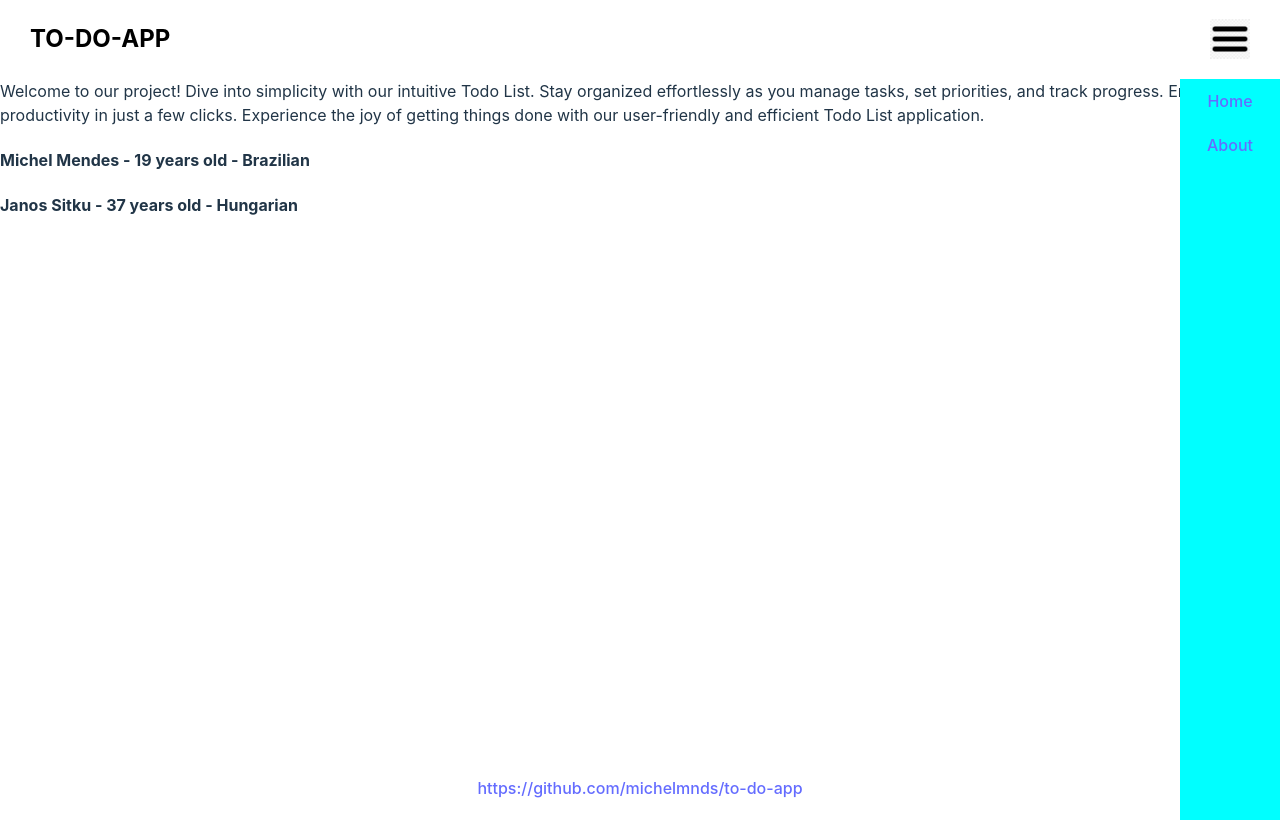
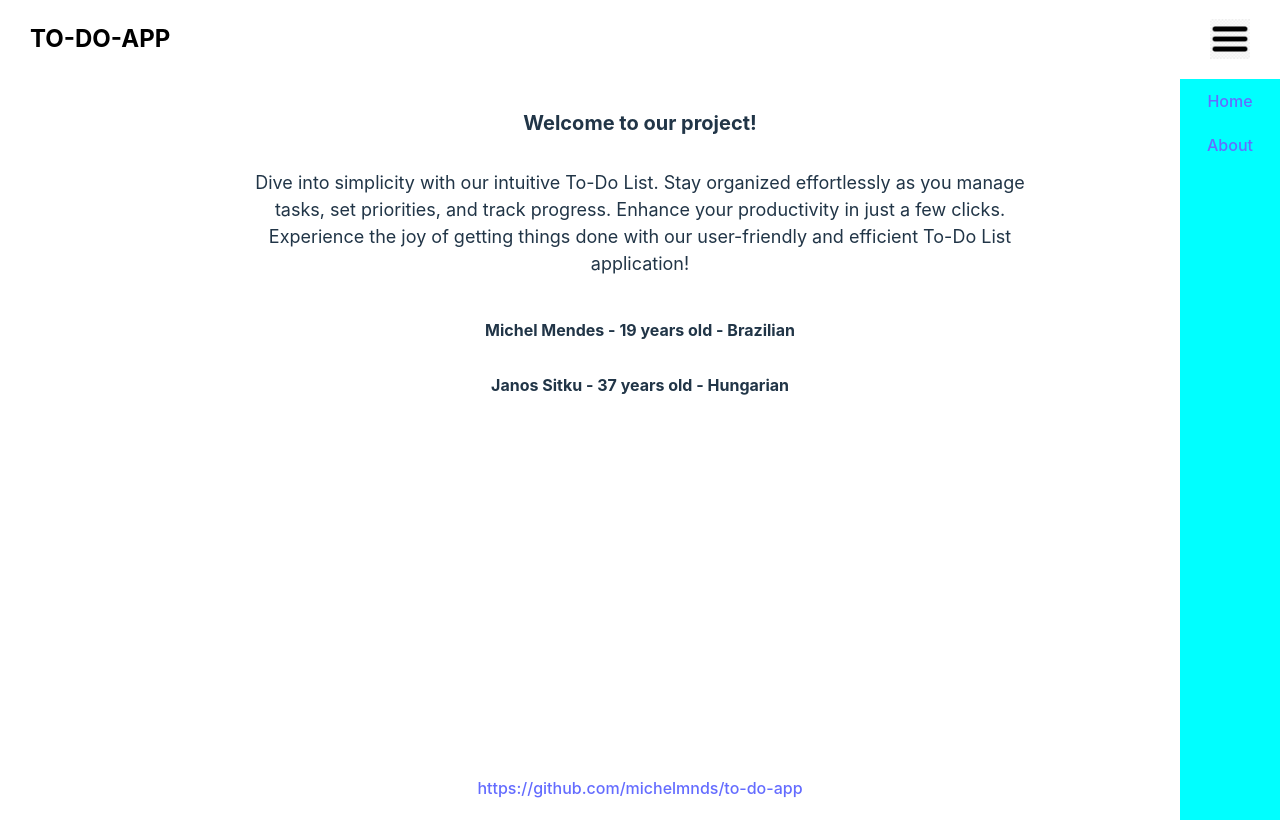
Before and after one commit to michelmnds/to-do-app, a React (Vite) app in the folder to-do-app/: page /about in a window 1280 px wide. Built offline with nearby package versions, Linux system fonts and the light colour scheme.

Commit message:
About Page Styling

```diff
--- a/to-do-app/src/components/AboutPage/index.jsx
+++ b/to-do-app/src/components/AboutPage/index.jsx
@@ -1,14 +1,22 @@
-import './style.css'
-import { SideBar } from '../SideBar'
-import { Header } from '../Header'
-import { Footer } from '../Footer'
+import "./style.css";
+import { SideBar } from "../SideBar";
+import { Header } from "../Header";
+import { Footer } from "../Footer";
 
 export const AboutPage = () => {
   return (
     <>
       <Header />
-      <main className='aboutContainer'>
-      <span>Welcome to our project! Dive into simplicity with our intuitive Todo List. Stay organized effortlessly as you manage tasks, set priorities, and track progress. Enhance your productivity in just a few clicks. Experience the joy of getting things done with our user-friendly and efficient Todo List application.</span>
+      <main className="aboutContainer">
+        <h1>Welcome to our project!</h1>
+        <h2>
+          Dive into simplicity with our intuitive To-Do List. Stay organized
+          effortlessly as you manage tasks, set priorities, and track progress.
+          Enhance your productivity in just a few clicks. Experience the joy of
+          getting things done with our user-friendly and efficient To-Do List
+          application!
+        </h2>
+
         <h4>Michel Mendes - 19 years old - Brazilian</h4>
         <h4>Janos Sitku - 37 years old - Hungarian</h4>
       </main>
--- a/to-do-app/src/components/AboutPage/style.css
+++ b/to-do-app/src/components/AboutPage/style.css
@@ -0,0 +1,28 @@
+.aboutContainer {
+  display: flex;
+  flex-direction: column;
+  align-items: center;
+  justify-content: center;
+  padding: 20px;
+  max-width: 775px;
+  margin: 0 auto;
+}
+
+.aboutContainer h1 {
+  font-size: 20px;
+  font-weight: bold;
+  margin-bottom: 20px;
+}
+
+.aboutContainer h2 {
+  font-size: 18px;
+  margin-bottom: 20px;
+  font-weight: normal;
+  text-align: center;
+}
+
+.aboutContainer h4 {
+  font-size: 16px;
+  margin-bottom: 10px;
+  text-align: center;
+}
```
Lines whose indentation alone changed are shown as unchanged.
